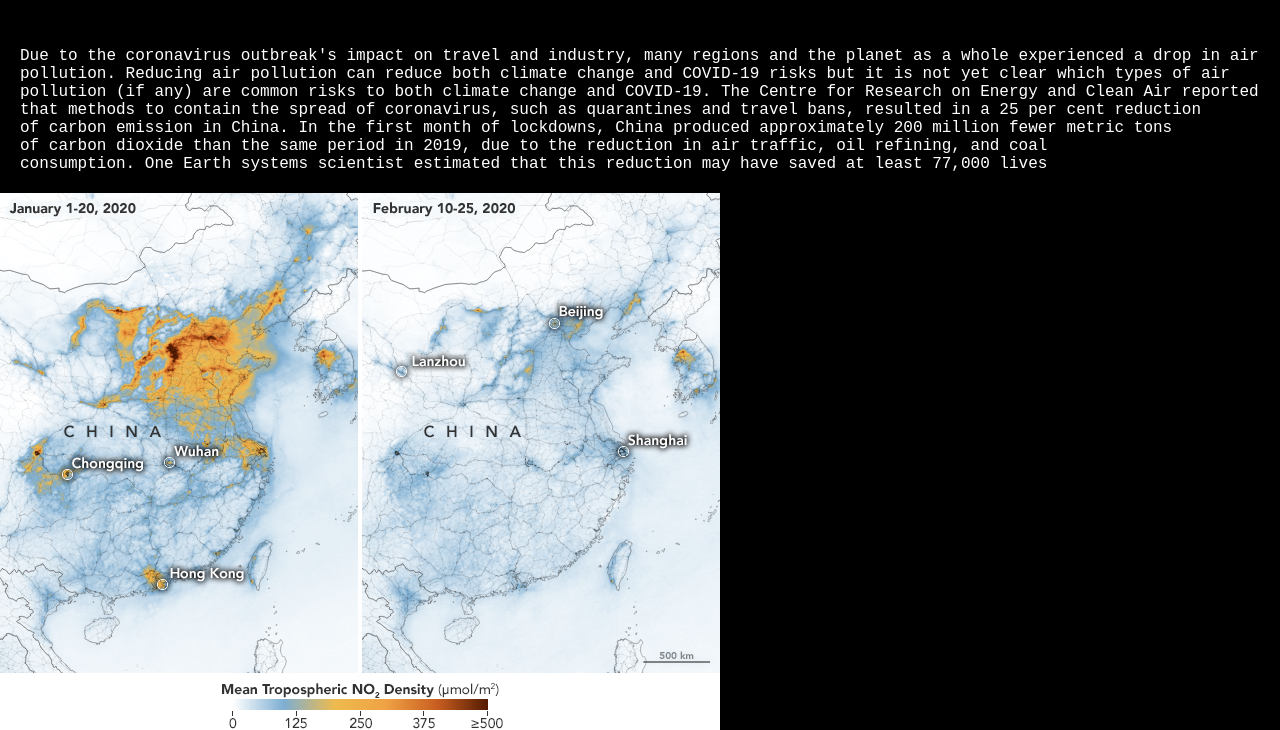
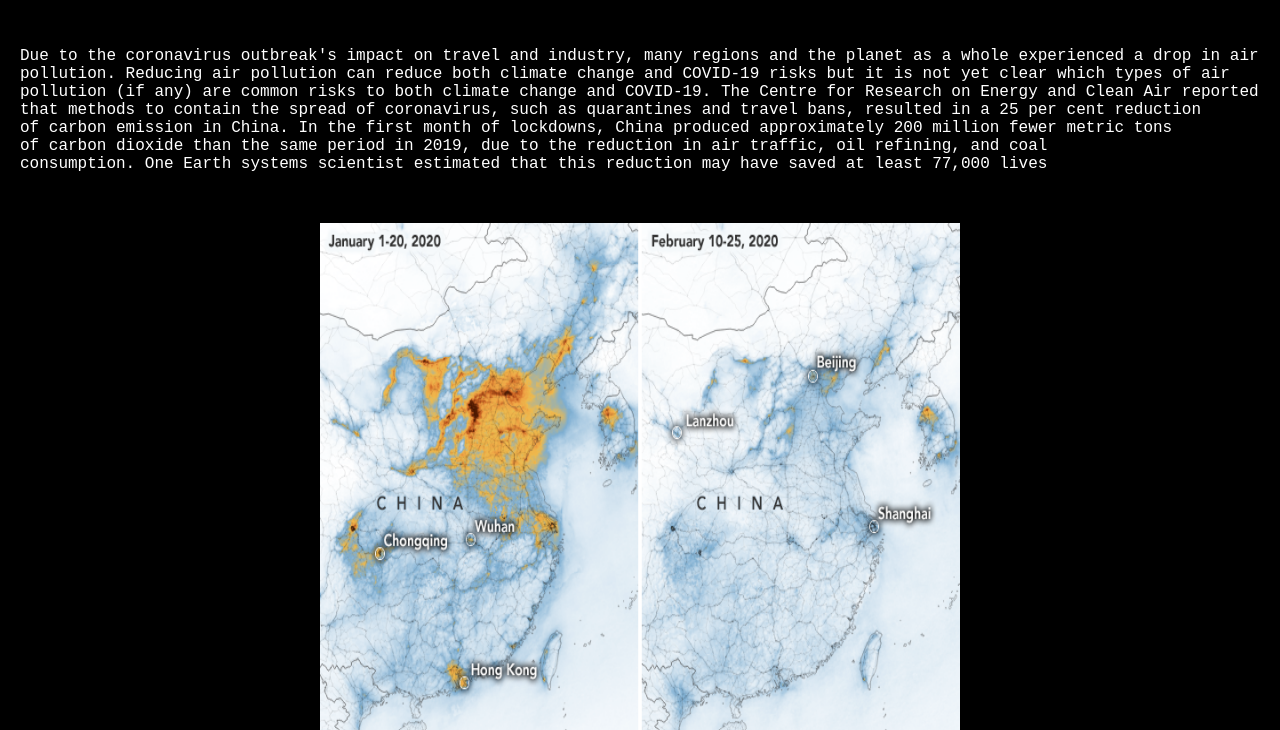
Before and after one commit to MinaRashad/COVID-19-NASA-Space-Apps, a plain HTML site: page atmosphere.html in a window 1280 px wide. Shown: the part 70-800 px from the top of the page. Drawn offline with Linux system fonts and the light colour scheme.

Commit message:
add maincss

```diff
--- a/css/main.css
+++ b/css/main.css
@@ -9,13 +9,13 @@ body{
 }
 img{
 	display: inline-block;
-/*	width: 50vw;
+	width: 50vw;
 	height: 50vw;
 	position: relative;
 	left: 50%;
 	transform: translate(-50%,0);
 	margin-top: 30px;
-	margin-bottom: 30px;*/
+	margin-bottom: 30px;
 }
 h4{
 	color: #fcc	;
```
